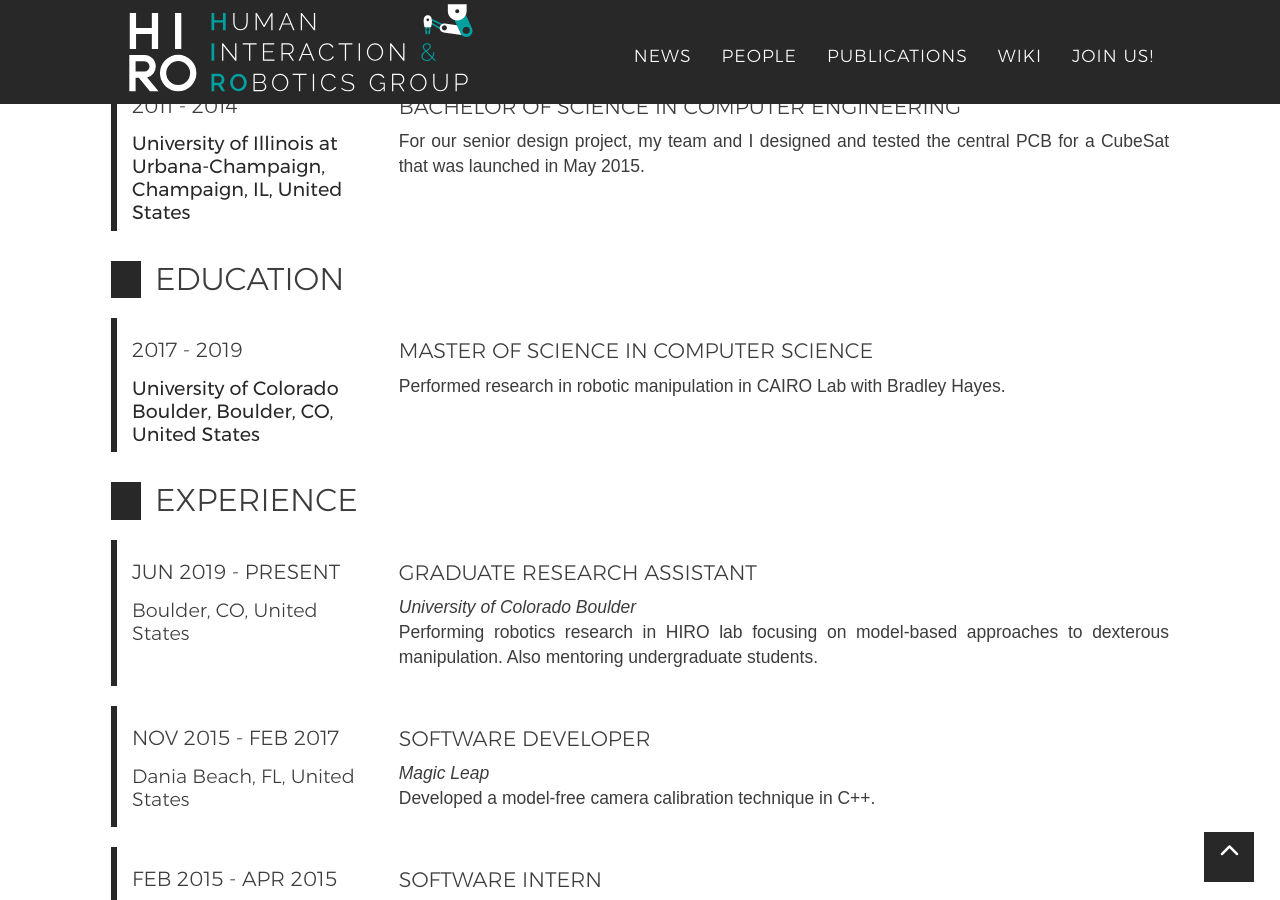
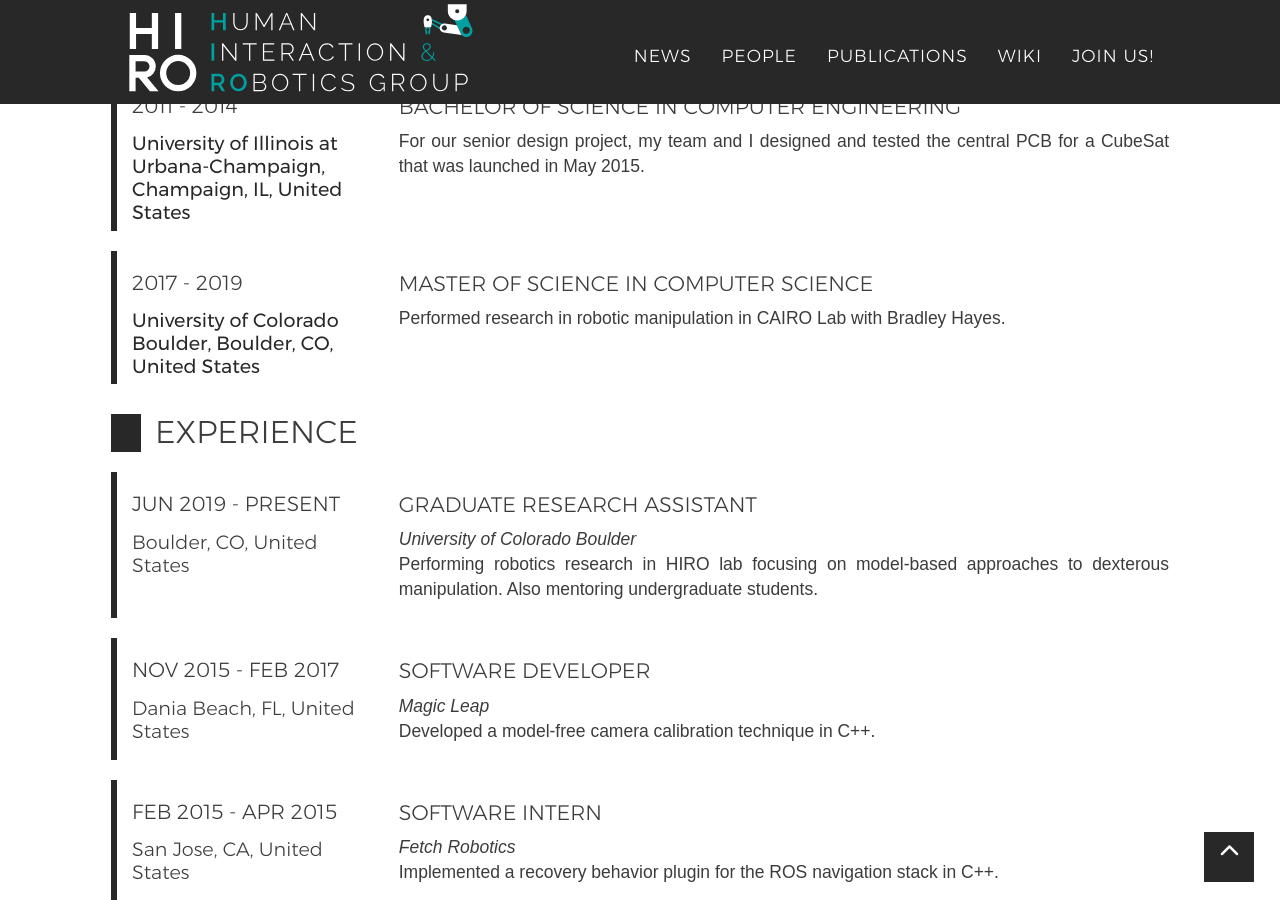
Before and after one commit to HIRO-group/HIRO-group.github.io, a Jekyll site: the page built from _posts/people/2019-10-13-anuj.md, in a window 1280 px wide and 900 px high, scrolled down 1055 px. Built offline with Jekyll 4.4.1, drawn with Linux system fonts in a browser that asks for light colours; nearby versions of some CDN libraries; some web fonts are replaced.

Commit message:
minor fix

```diff
--- a/_posts/people/2019-10-13-anuj.md
+++ b/_posts/people/2019-10-13-anuj.md
@@ -18,8 +18,6 @@ cv:
       location: University of Illinois at Urbana-Champaign, Champaign, IL, United States
       location-link: https://illinois.edu/
       description: "For our senior design project, my team and I designed and tested the central PCB for a CubeSat that was launched in May 2015."
- - name: education
-   elems:
     - name: Master of Science in Computer Science
       start: 2017
       end: 2019
```
